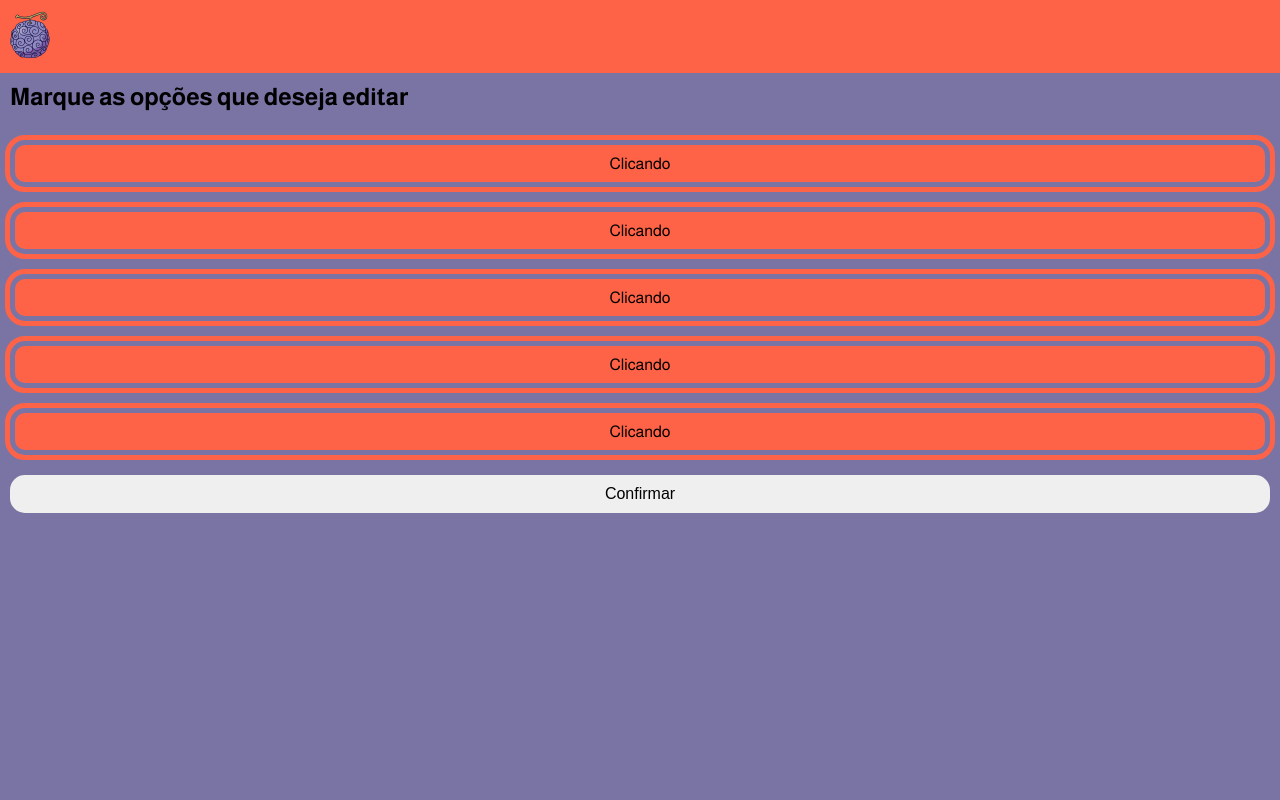
After one commit to BernardoSMota/Sistema-OS, a Django app: page /edit/ in a window 1280 px wide. The commit adds this page. Run offline with Django 5.2, Linux system fonts and the light colour scheme; some libraries are stand-ins or nearby versions.

Commit message:
edit finished

```diff
--- /dev/null
+++ b/sistema_os/ordens/static/ordens/css/edit.css
@@ -0,0 +1,57 @@
+body{
+    font-size: 1.6rem;
+}
+
+main{
+    padding: 1rem;
+}
+
+form{
+    display: flex;
+    flex-direction: column;
+    gap: 2rem;
+    align-items: center;
+
+    margin-top: 3rem;
+    /* background-color: tomato; */
+}
+
+span, button{
+    width: 100%;
+    display: flex;
+    align-items: center;
+    justify-content: center;
+}
+
+input[type='checkbox']{
+    display: none;
+}
+
+label{
+    background-color: rgb(var(--header-bg));
+    text-align: center;
+    width: 100%;
+    padding: 1rem;
+
+    border-radius: 1.5rem;
+    border: 0.5rem solid rgb(var(--main-bg));
+    outline: 0.5rem solid rgb(var(--header-bg));
+
+    transition: all 0.5s ease;
+    position: relative;
+
+    text-transform: capitalize;
+
+    cursor: pointer;
+    user-select: none;
+}
+
+label:hover{
+    transform: scale(1.01);
+}
+
+input[type='checkbox']:checked + label{
+    /* background-color: rgba(24, 117, 24, 0.678); */
+    transform: scale(0.95);
+    border: 0.5rem solid rgb(24, 117, 24);
+}
--- /dev/null
+++ b/sistema_os/ordens/templates/ordens/pages/edit.html
@@ -0,0 +1,47 @@
+{% load static %}
+    {% include "global/partials/head.html" %}
+    <link rel="stylesheet" href="{% static "ordens/css/edit.css" %}">
+</head>
+<body>
+    {% include "global/partials/header.html" %}
+
+    <main>
+        <h2>Marque as opções que deseja editar</h2>
+
+        <form action="">
+
+            <span>
+                <input type="checkbox" name="op01" id="op01">
+                <label for="op01">clicando</label>
+            </span>
+
+            <span>
+                <input type="checkbox" name="op02" id="op02">
+                <label for="op02">clicando</label>
+            </span>
+
+            <span>
+                <input type="checkbox" name="op03" id="op03">
+                <label for="op03">clicando</label>
+            </span>
+
+            <span>
+                <input type="checkbox" name="op04" id="op04">
+                <label for="op04">clicando</label>
+            </span>
+
+            <span>
+                <input type="checkbox" name="op05" id="op05">
+                <label for="op05">clicando</label>
+            </span>
+
+            <button type="submit">Confirmar</button>
+        </form>
+    </main>
+
+
+
+
+    {% comment %} <script src="{% static "global/js/auto_update.js" %}"></script> {% endcomment %}
+</body>
+</html>
--- a/sistema_os/ordens/templates/ordens/pages/index.html
+++ b/sistema_os/ordens/templates/ordens/pages/index.html
@@ -12,7 +12,7 @@
         <div class="options">
             <a href="{% url "ordens:create" %}" class='option-button'>Cadastrar uma nova OS</a>
             <button id='edit-os' class='option-button'>Editar uma OS existente</button>
-            <form action="" id="form-os-number">
+            <form action="{% url "ordens:edit" %}" id="form-os-number">
                 <input type="text" inputmode="numeric" pattern="[0-9]*" name="os-number" id="os-number" placeholder="Digite o número da OS" >
                 <button type="submit"><i class="fa-solid fa-check"></i></button>
             </form>
--- a/sistema_os/ordens/urls.py
+++ b/sistema_os/ordens/urls.py
@@ -1,9 +1,11 @@
 from django.urls import path
-from ordens.views import home, create
+from ordens.views import home, create, edit
 
 app_name = 'ordens'
 
 urlpatterns = [
     path('', home, name='home'),
     path('create/', create, name='create'),
+    path('edit/', edit, name='edit'),
+
 ]
--- a/sistema_os/ordens/views.py
+++ b/sistema_os/ordens/views.py
@@ -5,6 +5,12 @@ def home(request):
     return render(request, 'ordens/pages/index.html',
                   context={'window_title': 'Início'})
 
+
 def create(request):
     return render(request, 'ordens/pages/create.html',
                   context={'window_title': 'Criando OS'})
+
+
+def edit(request):
+    return render(request, 'ordens/pages/edit.html',
+                  context={'window_title': 'Criando OS'})
--- a/sistema_os/static/global/css/style.css
+++ b/sistema_os/static/global/css/style.css
@@ -53,8 +53,6 @@ input, button{
     border: none;
 }
 
-/* button{
-    font-size: 1.6rem;
-    padding: 1rem;
-    border-radius: 1.5rem;
-} */
+button{
+    cursor: pointer;
+}
```
